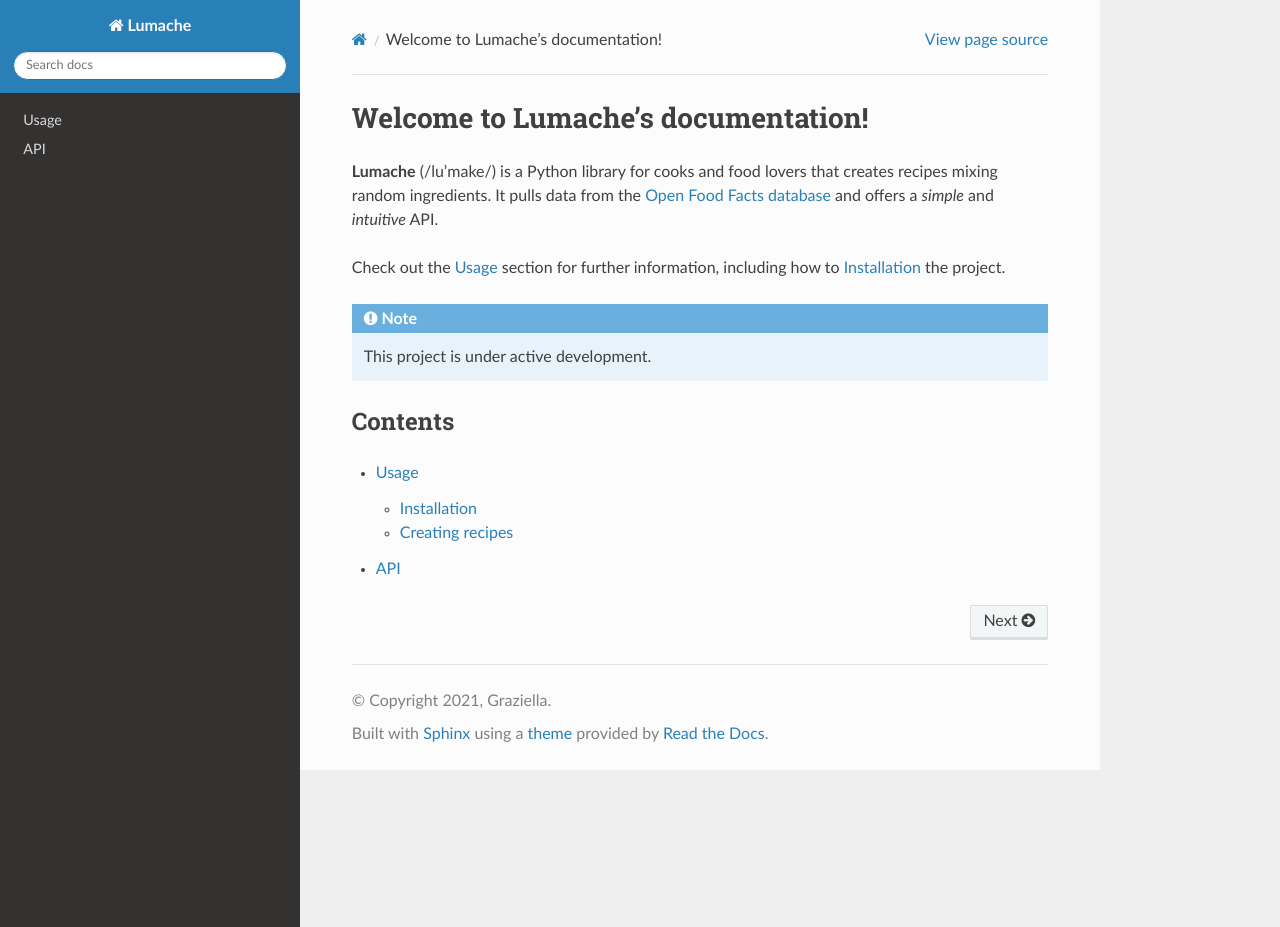
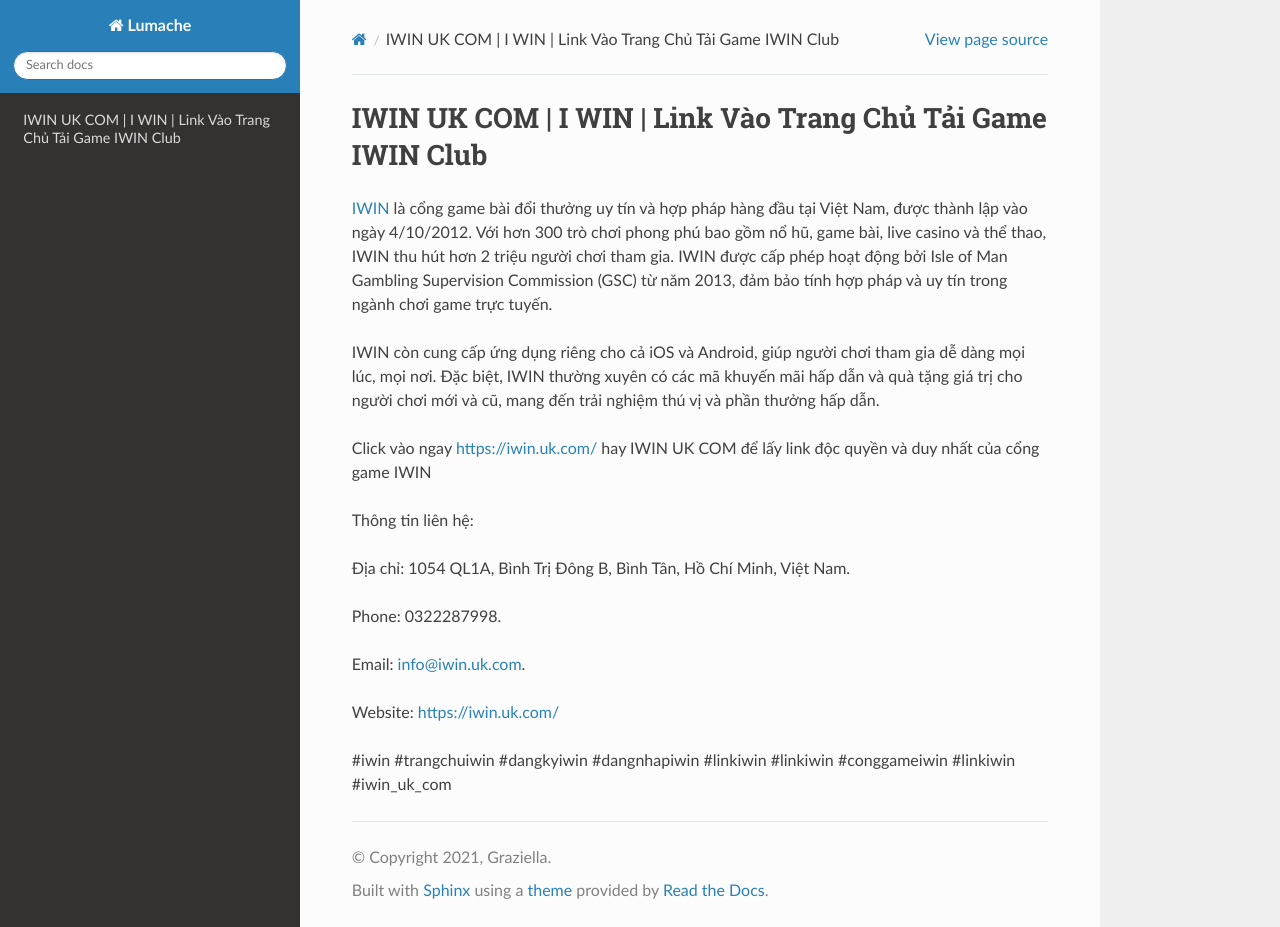
Before and after one commit to parkisngan19/iwinukcom, a Sphinx documentation site: the page built from docs/source/index.rst, in a window 1280 px wide and 927 px high. Built offline with Sphinx 7.4.7 and the Read the Docs theme 3.1.0, drawn with Linux system fonts in a browser that asks for light colours.

Commit message:
Update index.rst

```diff
--- a/docs/source/index.rst
+++ b/docs/source/index.rst
@@ -1,22 +1,22 @@
-Welcome to Lumache's documentation!
+IWIN UK COM | I WIN | Link Vào Trang Chủ Tải Game IWIN Club
 ===================================
 
-**Lumache** (/lu'make/) is a Python library for cooks and food lovers
-that creates recipes mixing random ingredients.
-It pulls data from the `Open Food Facts database <https://world.openfoodfacts.org/>`_
-and offers a *simple* and *intuitive* API.
+`IWIN <https://iwin.uk.com/>`_ là cổng game bài đổi thưởng uy tín và hợp pháp hàng đầu tại Việt Nam, được thành lập vào ngày 4/10/2012. Với hơn 300 trò chơi phong phú bao gồm nổ hũ, game bài, live casino và thể thao, IWIN thu hút hơn 2 triệu người chơi tham gia. IWIN được cấp phép hoạt động bởi Isle of Man Gambling Supervision Commission (GSC) từ năm 2013, đảm bảo tính hợp pháp và uy tín trong ngành chơi game trực tuyến.
 
-Check out the :doc:`usage` section for further information, including
-how to :ref:`installation` the project.
+IWIN còn cung cấp ứng dụng riêng cho cả iOS và Android, giúp người chơi tham gia dễ dàng mọi lúc, mọi nơi. Đặc biệt, IWIN thường xuyên có các mã khuyến mãi hấp dẫn và quà tặng giá trị cho người chơi mới và cũ, mang đến trải nghiệm thú vị và phần thưởng hấp dẫn.
 
-.. note::
 
-   This project is under active development.
+Click vào ngay https://iwin.uk.com/ hay IWIN UK COM để lấy link độc quyền và duy nhất của cổng game IWIN
 
-Contents
---------
 
-.. toctree::
+Thông tin liên hệ:
 
-   usage
-   api
+Địa chỉ: 1054 QL1A, Bình Trị Đông B, Bình Tân, Hồ Chí Minh, Việt Nam.
+
+Phone: 0322287998.
+
+Email: info@iwin.uk.com.
+
+Website: https://iwin.uk.com/
+
+#iwin #trangchuiwin #dangkyiwin #dangnhapiwin #linkiwin #linkiwin #conggameiwin #linkiwin #iwin_uk_com
```
